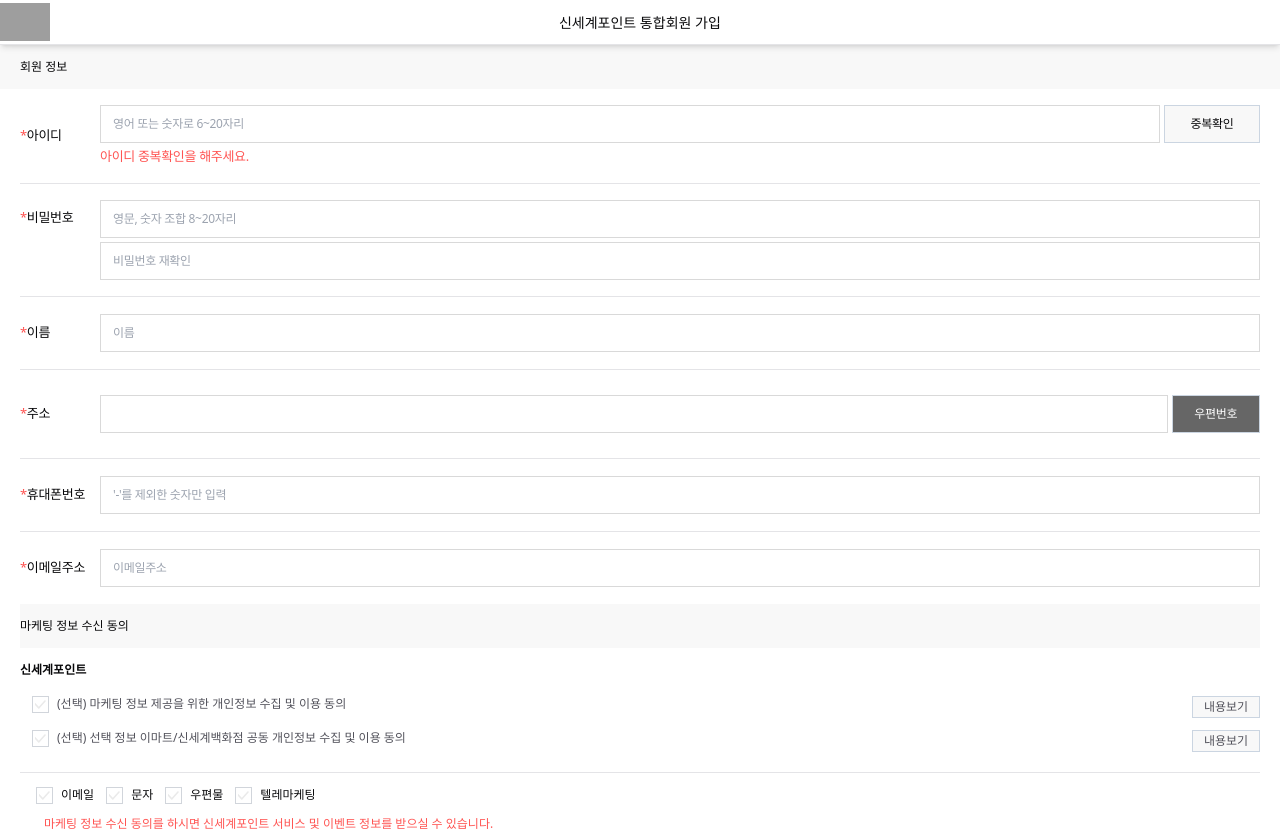
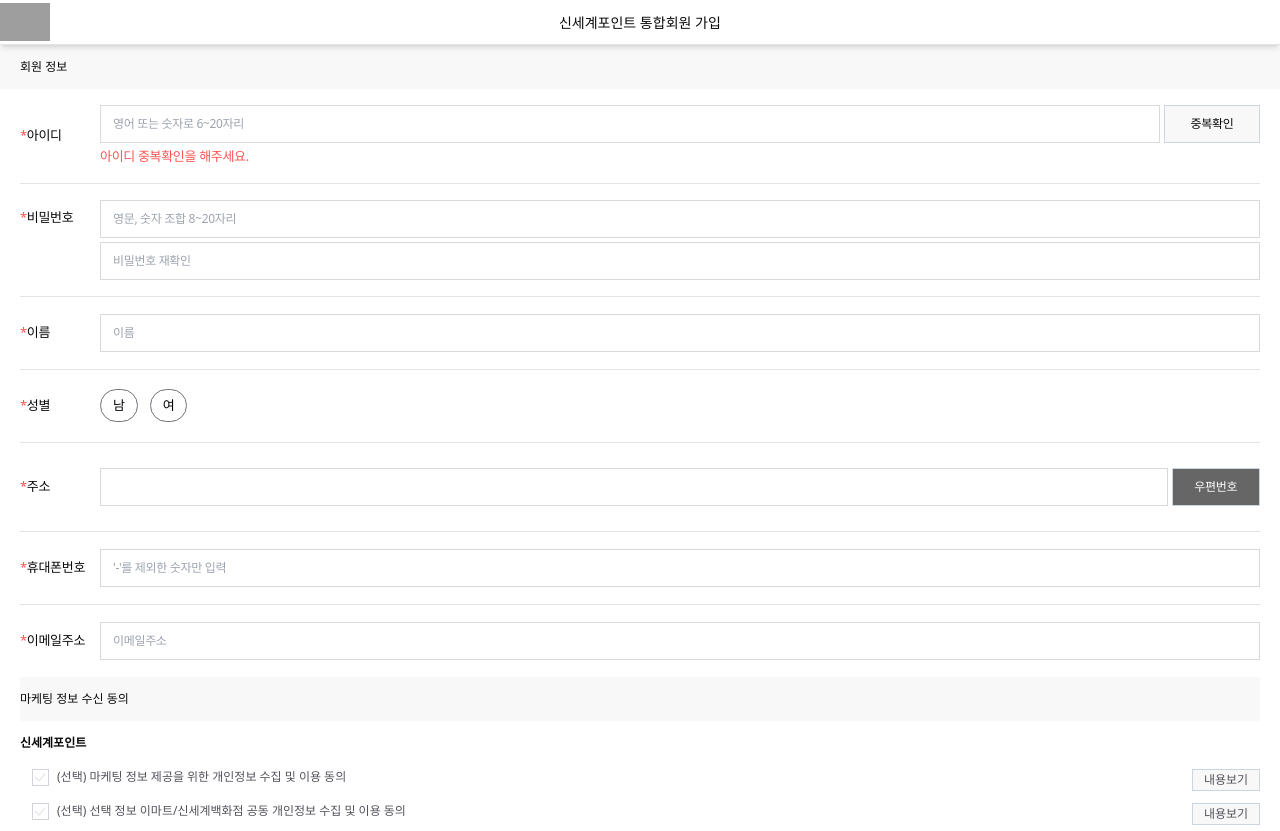
Before and after one commit to 4-ComehereTeam/ssg-client, a Next.js app: page /member/signup/form in a window 1280 px wide. Shown: the top 831 px of the page. Built offline with nearby package versions, Linux system fonts and the light colour scheme; no server answers; grey boxes are pictures that could not be loaded.

Commit message:
feat: 회원가입 폼 성별 선택 추가

```diff
--- a/src/actions/signup/createUser.ts
+++ b/src/actions/signup/createUser.ts
@@ -1,21 +1,9 @@
 "use server"
 
 import { SignupSchema } from "@/lib/schemas"
-import { SafeParseError } from "zod"
 import { checkExistingUserByEmail } from "./checkExistingUserByEmail"
 import { MktReceiveMethodsType } from "@/types/agreementType"
 import { getResignCount } from "./getResignCount"
-
-export type initialStateType = {
-  error: SafeParseError<{
-    signinId: string
-    password: string
-    name: string
-    address: string
-    phone: string
-    email: string
-  }>
-}
 
 const ssgPointAgrees: MktReceiveMethodsType = {
   ssgPointMktAgr1: false,
@@ -40,6 +28,7 @@ export async function createUser(initialState: any, formData: FormData) {
     isDuplId: formData.get("isDuplId"),
     password: formData.get("password"),
     name: formData.get("name"),
+    gender: formData.get("gender"),
     fullAddress: formData.get("fullAddress"),
     phone: formData.get("phone"),
     email: formData.get("email"),
@@ -56,7 +45,7 @@ export async function createUser(initialState: any, formData: FormData) {
     return { error: firstError }
   }
 
-  const { signinId, password, name, phone, email } = validateFields.data
+  const { signinId, password, name, gender, phone, email } = validateFields.data
 
   const addressInfo = {
     zipcode: formData.get("zipCode"),
@@ -88,7 +77,7 @@ export async function createUser(initialState: any, formData: FormData) {
   })
 
   try {
-    const res = await fetch(`${process.env.API_BASE_URL}/auth/signUp`, {
+    const res = await fetch(`${process.env.API_BASE_URL}/auth/signup`, {
       method: "POST",
       headers: {
         "Content-Type": "application/json",
@@ -99,7 +88,7 @@ export async function createUser(initialState: any, formData: FormData) {
         name: name,
         phone: phone,
         email: email,
-        gender: 0, //TODO: 회원가입 폼에 성별 선택 추가하기
+        gender: gender,
         addressInfoVo: addressInfo,
         ssgcomAgreesVo: ssgcomAgrees,
         ssgPointAgreesVo: ssgPointAgrees,
@@ -109,8 +98,7 @@ export async function createUser(initialState: any, formData: FormData) {
     if (data.isSuccess) {
       console.log("signup success:", data.httpStatus)
     } else {
-      console.log("signup fail:", res.status)
-      return { error: "회원가입에 실패했습니다." }
+      throw data
     }
   } catch (error) {
     console.log("signup error:", error)
--- a/src/components/form/signupForm/SignupForm.tsx
+++ b/src/components/form/signupForm/SignupForm.tsx
@@ -25,6 +25,7 @@ import {
 import { AgreementsType, MktReceiveMethodsType } from "@/types/agreementType"
 import { useRouter } from "next/navigation"
 import Postcode from "@/components/address/PostCode"
+import GenderSelection from "@/components/ui/Buttons/GenderSelection"
 
 type SignupFormType = {
   signinId: string
@@ -244,6 +245,16 @@ export default function SignupForm() {
           </dl>
         </section>
         <section className="py-4 border-b">
+          <dl className="flex flex-row h-10 items-center">
+            <dt className="w-20">
+              <span className="text-[#FF5452]">*</span>성별
+            </dt>
+            <dd className="grow flex flex-col gap-1">
+              <GenderSelection />
+            </dd>
+          </dl>
+        </section>
+        <section className="py-4 border-b">
           <dl className="flex flex-row h-14 items-center">
             <dt className="flex-none w-20">
               <span className="text-[#FF5452]">*</span>주소
```
